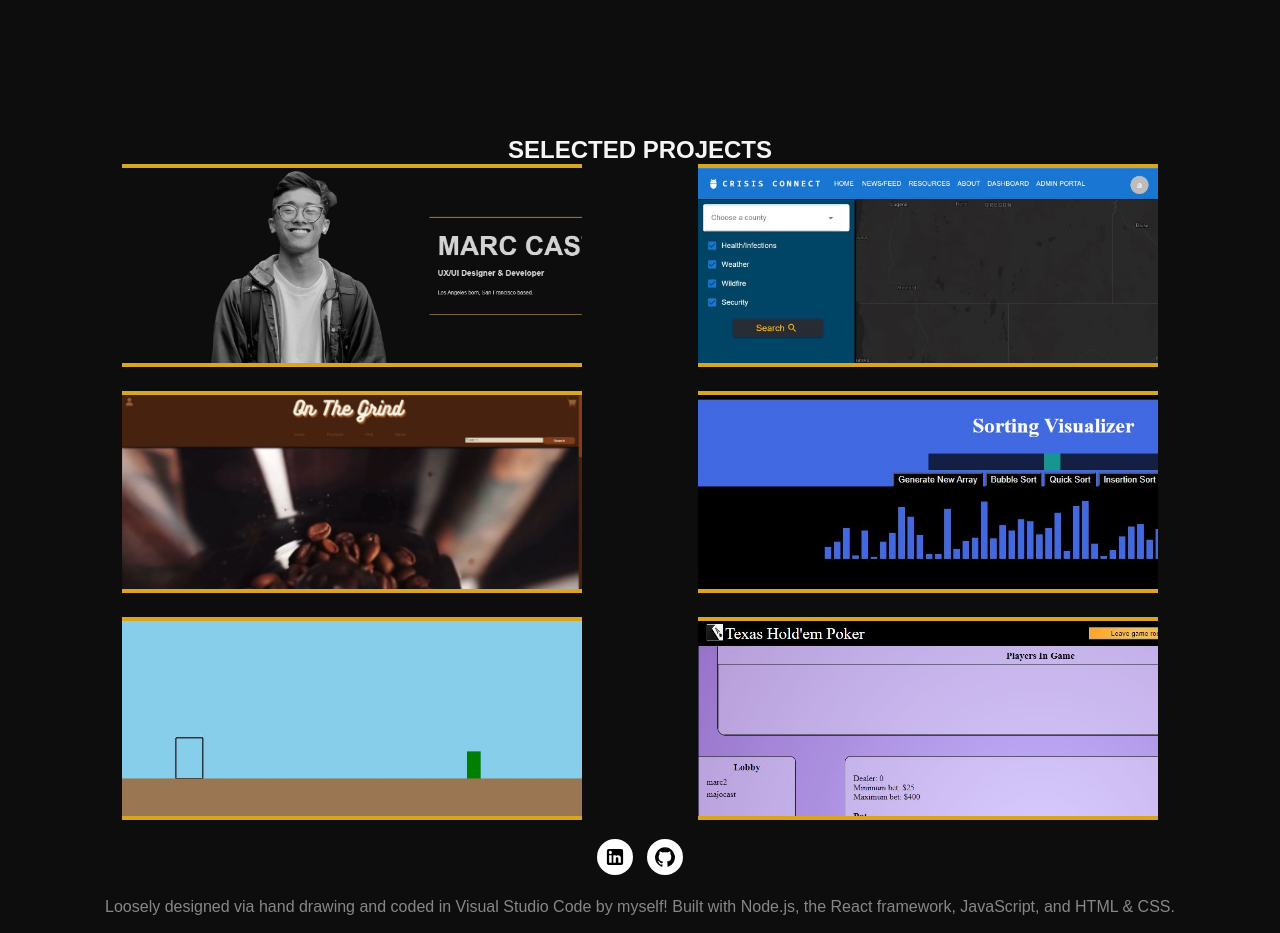
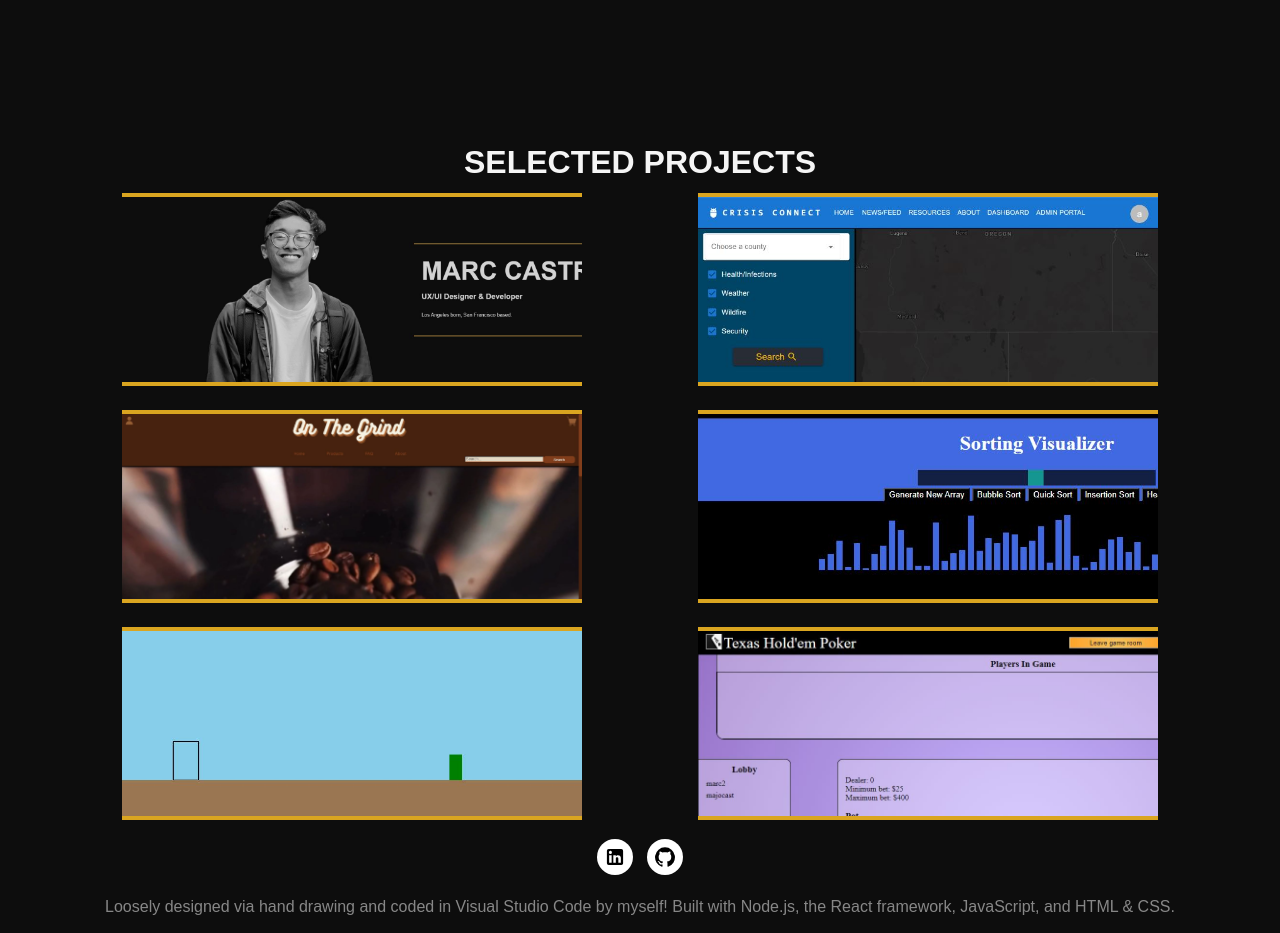
Before and after one commit to majocast/personal-website, a React (Create React App) app in the folder personal-website/: page / in a window 1280 px wide. Shown: the part 1440-2373 px from the top of the page. Built offline with nearby package versions, Linux system fonts and the light colour scheme.

Commit message:
small h2 change pc projects section (v1.0.4)

```diff
--- a/personal-website/src/styles/Projects.css
+++ b/personal-website/src/styles/Projects.css
@@ -9,10 +9,11 @@
   row-gap: 2rem;
 }
 
-#projects > h5 {
+#projects > h2 {
   font-size: 2rem;
   font-weight: 600;
-  margin-top: 5rem;
+  margin-top: 2rem;
+  margin-bottom: 2rem;
 }
 
 .project {
```
